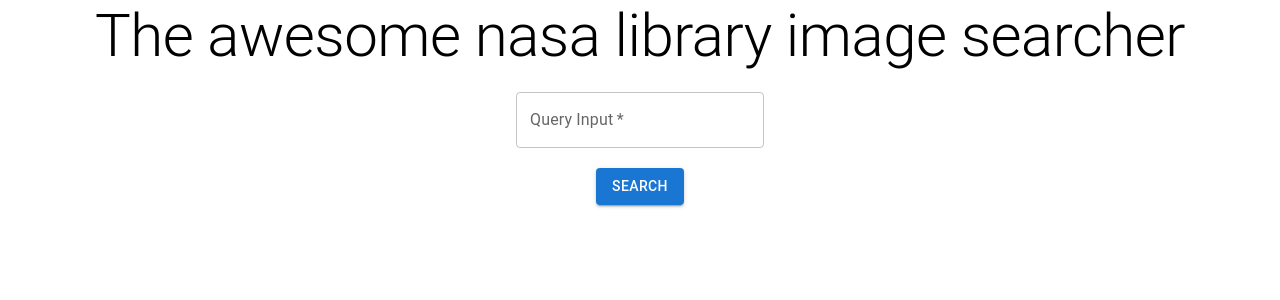
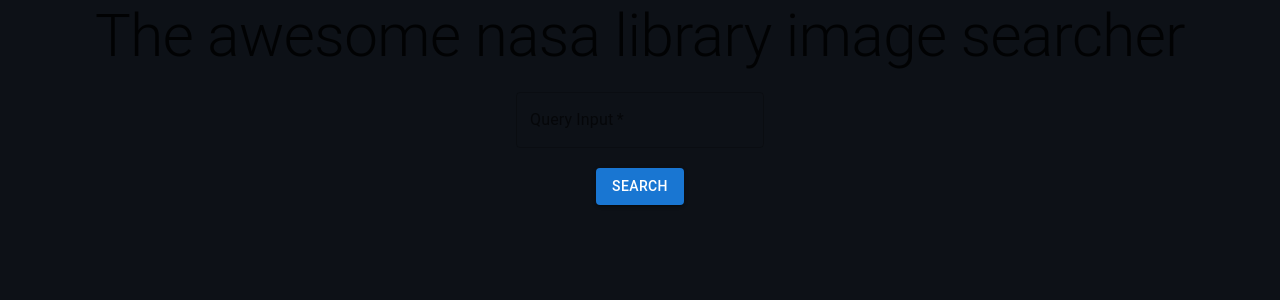
Before and after one commit to jzapiorkowski/nasa-library, a React (Create React App) app: page / in a window 1280 px wide. Shown: the top 300 px of the page. Built offline with nearby package versions, Linux system fonts and the light colour scheme.

Commit message:
create MUI theme & change background color of app

```diff
--- a/src/App.css
+++ /dev/null
@@ -1,38 +0,0 @@
-.App {
-  text-align: center;
-}
-
-.App-logo {
-  height: 40vmin;
-  pointer-events: none;
-}
-
-@media (prefers-reduced-motion: no-preference) {
-  .App-logo {
-    animation: App-logo-spin infinite 20s linear;
-  }
-}
-
-.App-header {
-  background-color: #282c34;
-  min-height: 100vh;
-  display: flex;
-  flex-direction: column;
-  align-items: center;
-  justify-content: center;
-  font-size: calc(10px + 2vmin);
-  color: white;
-}
-
-.App-link {
-  color: #61dafb;
-}
-
-@keyframes App-logo-spin {
-  from {
-    transform: rotate(0deg);
-  }
-  to {
-    transform: rotate(360deg);
-  }
-}
--- a/src/App.tsx
+++ b/src/App.tsx
@@ -1,15 +1,19 @@
+import styled from '@emotion/styled';
 import { PageHeader } from 'modules/PageHeader';
 import { SearchResultsGridContainer } from 'modules/SearchResultsGrid';
-import './App.css';
 import { ImagesSearchForm } from './modules/ImagesSearchForm';
+
+const StyledApp = styled('div')`
+  text-align: center;
+`;
 
 function App() {
   return (
-    <div className='App'>
+    <StyledApp>
       <PageHeader />
       <ImagesSearchForm />
       <SearchResultsGridContainer />
-    </div>
+    </StyledApp>
   );
 }
 
--- a/src/index.css
+++ /dev/null
@@ -1,13 +0,0 @@
-body {
-  margin: 0;
-  font-family: -apple-system, BlinkMacSystemFont, 'Segoe UI', 'Roboto', 'Oxygen',
-    'Ubuntu', 'Cantarell', 'Fira Sans', 'Droid Sans', 'Helvetica Neue',
-    sans-serif;
-  -webkit-font-smoothing: antialiased;
-  -moz-osx-font-smoothing: grayscale;
-}
-
-code {
-  font-family: source-code-pro, Menlo, Monaco, Consolas, 'Courier New',
-    monospace;
-}
--- a/src/index.tsx
+++ b/src/index.tsx
@@ -1,10 +1,11 @@
 import React from 'react';
 import ReactDOM from 'react-dom/client';
-import './index.css';
 import App from './App';
 import reportWebVitals from './reportWebVitals';
 import { Provider } from 'react-redux';
 import { store } from 'store';
+import { CssBaseline, ThemeProvider } from '@mui/material';
+import { theme } from 'theme';
 
 const root = ReactDOM.createRoot(
   document.getElementById('root') as HTMLElement
@@ -12,7 +13,10 @@
 root.render(
   <React.StrictMode>
     <Provider store={store}>
-      <App />
+      <ThemeProvider theme={theme}>
+        <CssBaseline />
+        <App />
+      </ThemeProvider>
     </Provider>
   </React.StrictMode>
 );
--- /dev/null
+++ b/src/theme.ts
@@ -0,0 +1,11 @@
+import { createTheme } from '@mui/material';
+
+export const x = '';
+
+export const theme = createTheme({
+  palette: {
+    background: {
+      default: '#0d1117',
+    },
+  },
+});
```
